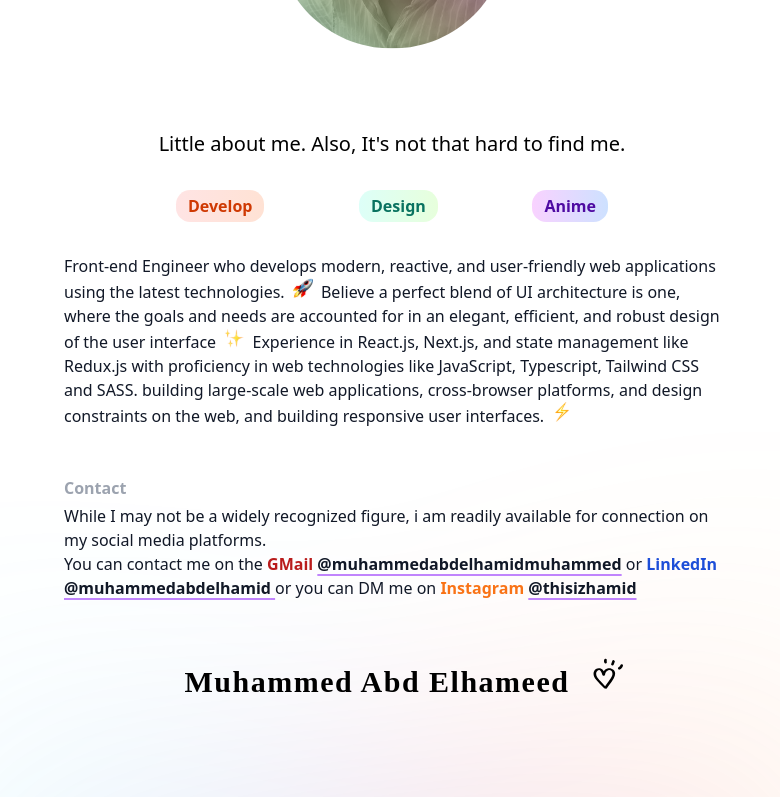
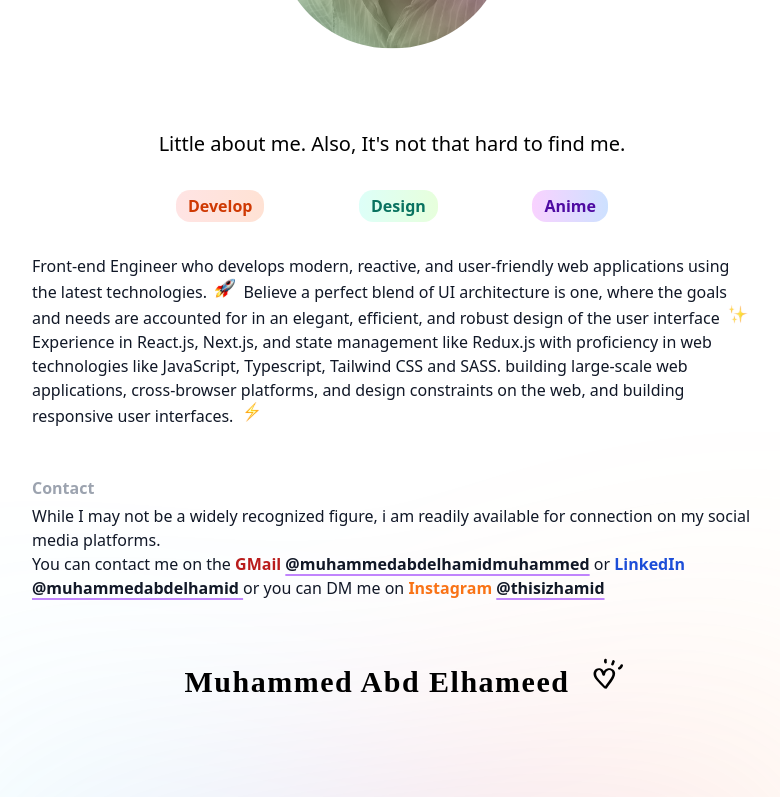
Before and after one commit to muhammedabdelhamed/hameed, a Next.js app: page /about in a window 1280 px wide. Shown: the part 422-1219 px from the top of the page, without its empty margins (248-1028 px from the left). Built offline with nearby package versions, Linux system fonts and the light colour scheme; no server answers.

Commit message:
Update about.jsx

```diff
--- a/pages/about.jsx
+++ b/pages/about.jsx
@@ -75,7 +75,7 @@ export default function About() {
             </div> */}
           </div>
           <CategoryCard />
-          <div className=" text-[0.92rem] text-base mx-8 font-light dark:text-white text-gray-900">
+          <div className=" text-[0.92rem] text-base mx-auto font-light dark:text-white text-gray-900">
             <p className="mt-6 mb-12 font-normal">
               Front-end Engineer who develops modern, reactive, and
               user-friendly web applications using the latest technologies.{" "}
```
